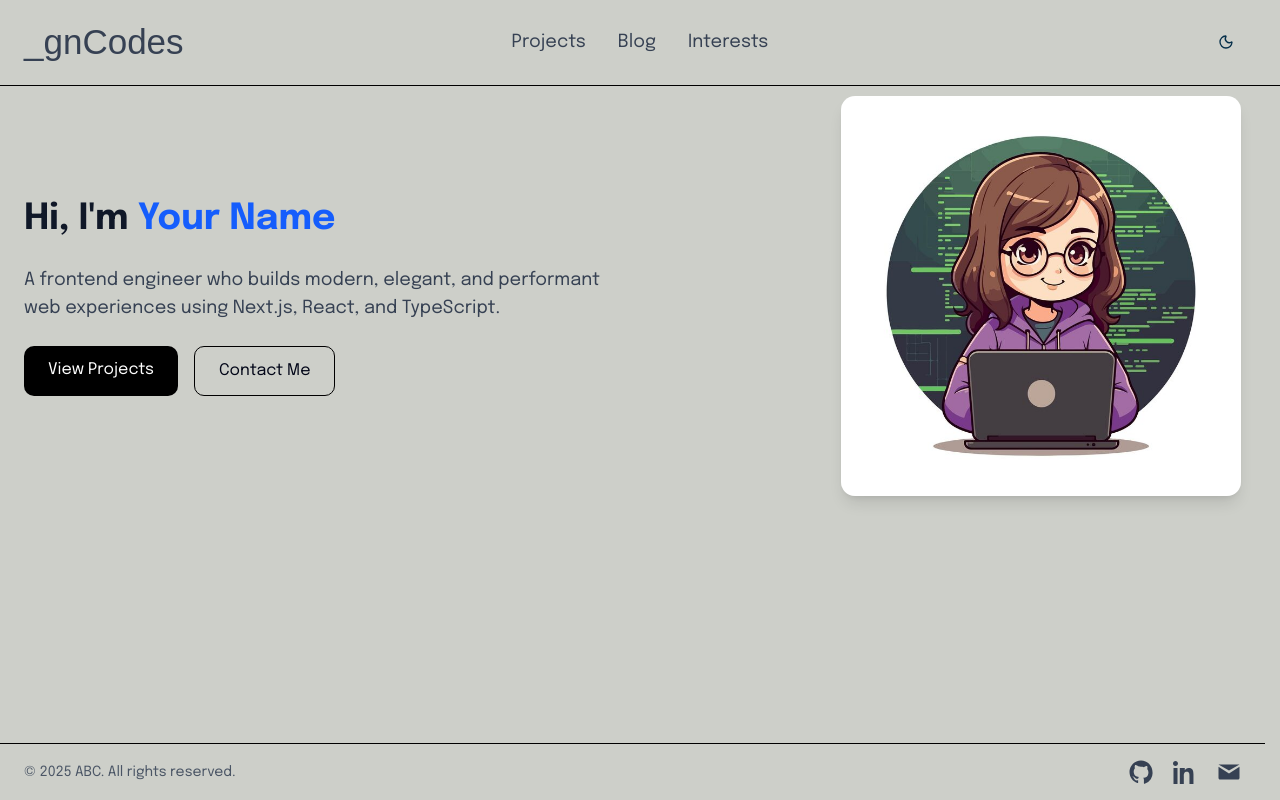
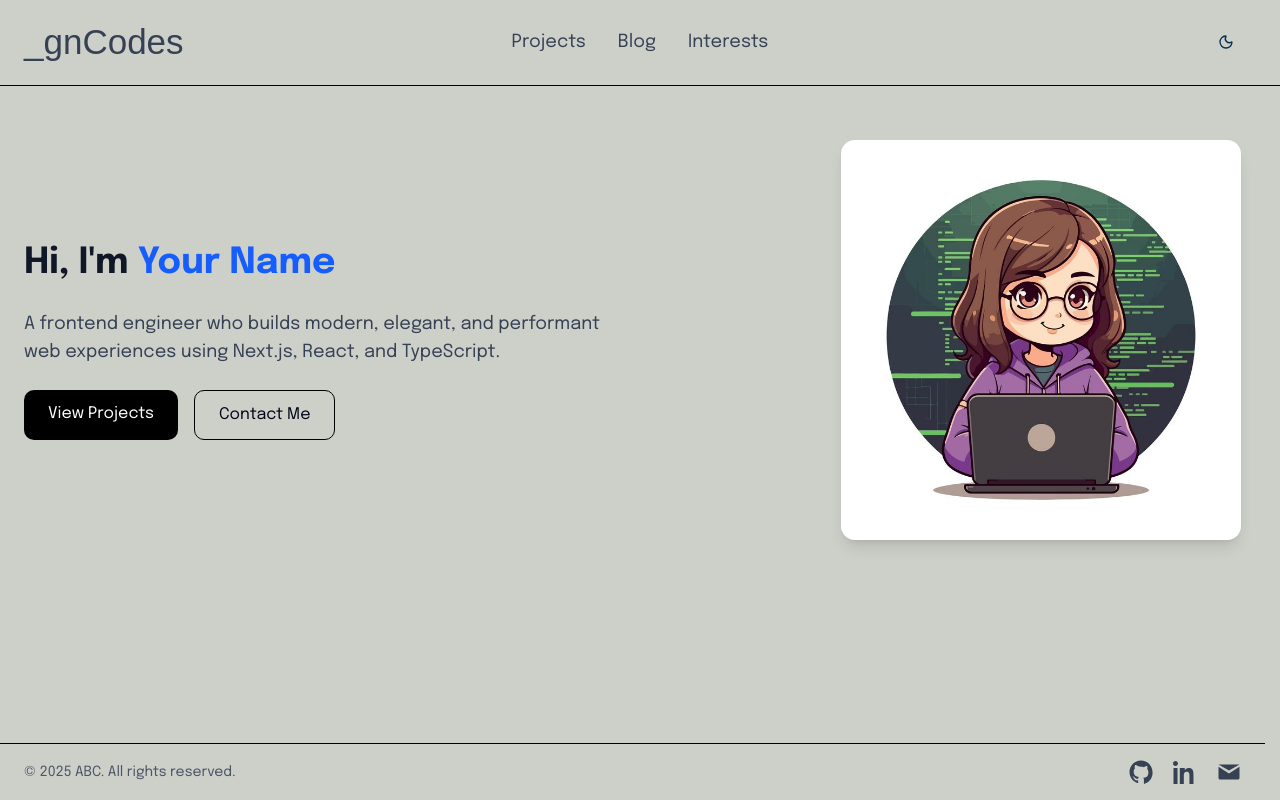
Before and after one commit to GouriNK/portfolio, a Next.js app: page / in a window 1280 px wide. Built offline with nearby package versions, Linux system fonts and the light colour scheme; a web font is replaced by a local one.

Commit message:
Changed padding-top

```diff
--- a/app/layout.tsx
+++ b/app/layout.tsx
@@ -25,7 +25,7 @@ export default function RootLayout({
       <body className={`${epilogue.className} min-h-screen flex flex-col bg-[var(--color-light-base)] dark:bg-black`}>
         <Providers>
           <Header/>
-          <main className="container mx-auto px-6 py-8 flex-1 pt-24">{children}</main>
+          <main className="container mx-auto px-6 py-8 flex-1 pt-35">{children}</main>
           <Footer/>
         </Providers>
       </body>
```
